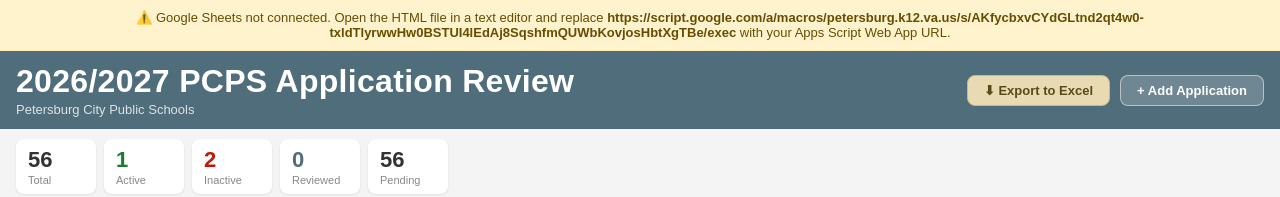
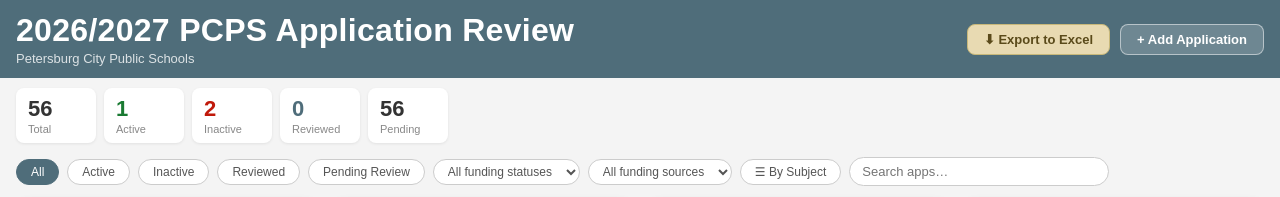
Before and after one commit to geblackwell/pcps-app-review, a plain HTML site: page index.html in a window 1280 px wide. Shown: the top 197 px of the page. Drawn offline with Linux system fonts and the light colour scheme.

Commit message:
Remove Google Sheets not connected banner
Removed the not connected banner for Google Sheets.

```diff
--- a/index.html
+++ b/index.html
@@ -159,9 +159,6 @@
 </head>
 <body>
 
-<div id="notConnectedBanner" style="display:none;background:#fff3cd;color:#664d03;padding:10px 16px;font-size:13px;text-align:center;border-bottom:1.5px solid #ffecb5">
-  ⚠️ Google Sheets not connected. Open the HTML file in a text editor and replace <strong>https://script.google.com/a/macros/petersburg.k12.va.us/s/AKfycbxvCYdGLtnd2qt4w0-txldTlyrwwHw0BSTUI4lEdAj8SqshfmQUWbKovjosHbtXgTBe/exec</strong> with your Apps Script Web App URL.
-</div>
 <div id="loadingOverlay" style="position:fixed;inset:0;background:rgba(255,255,255,0.92);z-index:9999;display:flex;flex-direction:column;align-items:center;justify-content:center;gap:16px">
   <div style="width:44px;height:44px;border:4px solid #e0e0e0;border-top-color:#4f6d7a;border-radius:50%;animation:spin 0.8s linear infinite"></div>
   <div style="font-size:14px;color:#4f6d7a;font-weight:600" id="loadingMsg">Loading latest data…</div>
@@ -497,8 +494,7 @@
   const msg = document.getElementById('loadingMsg');
   if(!SHEET_URL || SHEET_URL === 'https://script.google.com/a/macros/petersburg.k12.va.us/s/AKfycbxvCYdGLtnd2qt4w0-txldTlyrwwHw0BSTUI4lEdAj8SqshfmQUWbKovjosHbtXgTBe/exec') {
     overlay.style.display = 'none';
-    const banner = document.getElementById('notConnectedBanner');
-    if(banner) banner.style.display = 'block';
+
     render();
     return;
   }
```
